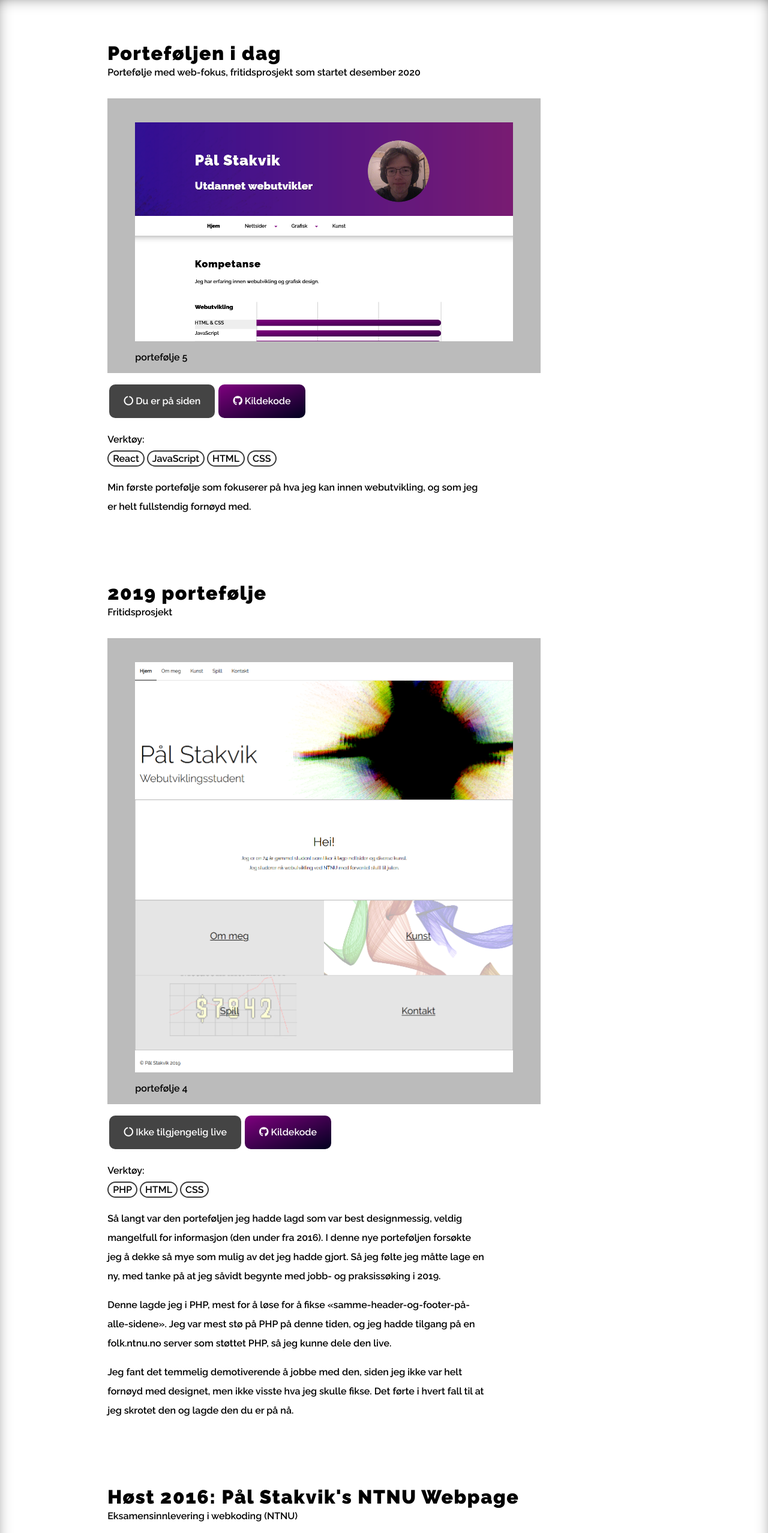
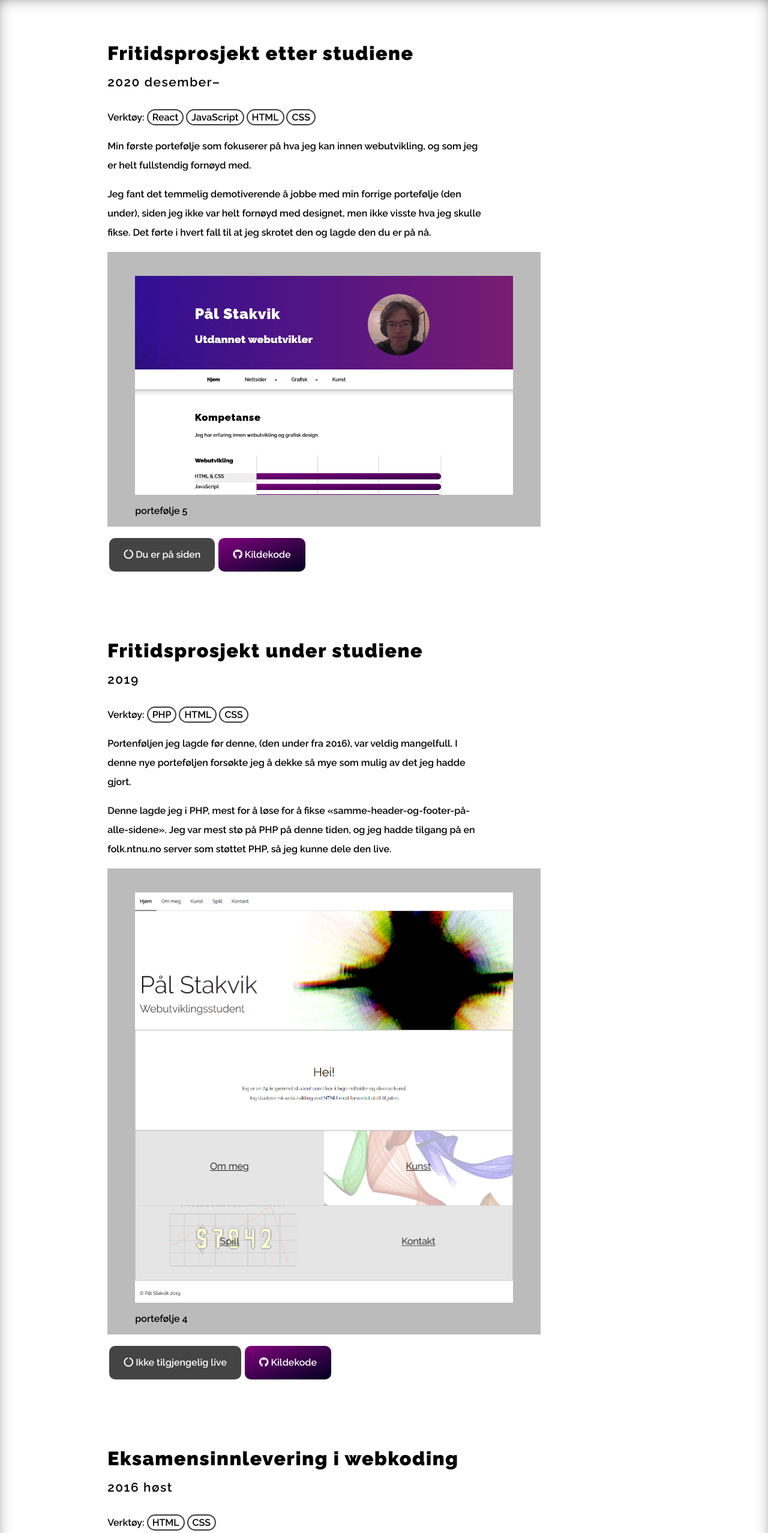
Before and after one commit to paalss/portfolio, a React (Create React App) app: page /portfolio/webwork/portfolios in a window 1280 px wide. Shown: the part 190-2746 px from the top of the page at 60% size. Built offline with nearby package versions, Linux system fonts and the light colour scheme.

Commit message:
endret work-tittel oppsett, class->className, uikit console error fiks, flyttet figure bilder til bunnen av beskrivelsen igjen, småoppdatering av tekst

```diff
--- a/src/index.css
+++ b/src/index.css
@@ -64,10 +64,9 @@
   }
   .subtitle {
     display: block;
-    font-size: 1rem;
+    font-size: 1.3rem;
     font-weight: 600;
-    margin: 0;
-    letter-spacing: normal;
+    margin: 1rem 0;
   }
   /* ––––––––––––––––––––– Header ––––––––––––––––––––– */
   header {
--- a/src/pages/Dokker.js
+++ b/src/pages/Dokker.js
@@ -1,8 +1,8 @@
 import dokkerInterface from "../images/dokker/dashboard/latest-document-assignment.png";
+import followupcardImg from "../images/dokker/follow-up-card/followupcard.png";
+import newcardsImg from "../images/dokker/news-card/newscards.png";
 // import newcardImg from "../images/dokker/news-card/wip3-2021-06-30-at-08.58.07.png";
-import newcardsImg from "../images/dokker/news-card/newscards.png";
-import followupcardImg from "../images/dokker/follow-up-card/followupcard.png";
-// import noElementsFoundImg from "../images/dokker/no-elements-found/empty-state-for-your-assignments.png";
+// import noelementsfoundImg from "../images/dokker/no-elements-found/empty-state-for-your-assignments.png";
 
 import Figure from "../components/common/Figure";
 
@@ -16,26 +16,23 @@ function Dokker() {
         target="_blank"
         rel="noopener noreferrer"
       >
-        <i class="fas fa-circle-notch"></i> Besøk siden
+        <i className="fas fa-circle-notch"></i> Besøk siden
       </a>
       <span className="link">
-        <i class="fab fa-github"></i> Privat kildekode
+        <i className="fab fa-github"></i> Privat kildekode
       </span>
       <h2>
-        Praksisprosjekt hos Learning Moment, april–september 2021
-        <span className="subtitle">
-          <ul className="tools">
-            Verktøy:
-            <br />
-            <li>React</li> <li>TypeScript</li> <li>HTML</li> <li>CSS</li>
-          </ul>
-        </span>
+        Praksisprosjekt hos Learning Moment
+        <span className="subtitle">2021 april–september</span>
       </h2>
+      <ul className="tools">
+        Verktøy: <li>React</li> <li>TypeScript</li> <li>HTML</li> <li>CSS</li>
+      </ul>
       <p>
         Under denne fem-måneders praksisen bidro jeg i utviklingen av
-        web-applikasjonen Dokker, som er produktet til Learning Moment. Jeg tok
-        også et React kurs for å få den nødvendige kunnskapen jeg trengte. Jeg
-        fikk bidratt med:
+        web-applikasjonen Dokker, produktet til Learning Moment. Jeg tok også et
+        React kurs for å få den nødvendige kunnskapen jeg trengte. Jeg fikk
+        bidratt med:
       </p>
       <ul>
         <li>Nye komponenter</li>
@@ -45,7 +42,7 @@ function Dokker() {
       </ul>
 
       <h3>Komponentener jeg lagde</h3>
-      <div uk-grid uk-lightbox="animation: slide">
+      <div uk-lightbox="animation: slide">
         <Figure
           imgSrc={followupcardImg}
           imgAlt="FollowUpCard"
@@ -56,6 +53,11 @@ function Dokker() {
           imgAlt="NewsCard"
           caption="Et kort for recent-atcivities-delen av dashboard"
         />
+        {/* <Figure
+          imgSrc={noelementsfoundImg}
+          imgAlt="NoElementsFound"
+          caption="Et ikon og melding som allerede fantes direkte i andre komponenter, men som jeg fikk pakke inn i et eget komponent. Her er komponentet brukt på assignments-listen"
+        /> */}
       </div>
       <h3>Litt om Dokker</h3>
       <p>
--- a/src/pages/Gallery/Gallery.js
+++ b/src/pages/Gallery/Gallery.js
@@ -58,7 +58,7 @@ function Gallery() {
   }
 
   return (
-    <div uk-grid uk-lightbox="animation: slide">
+    <div uk-lightbox="animation: slide">
       <div className={classes.galleryFlex}>{content}</div>
     </div>
   );
--- a/src/pages/Maclean.js
+++ b/src/pages/Maclean.js
@@ -10,7 +10,7 @@ function Maclean() {
         target="_blank"
         rel="noopener noreferrer"
       >
-        <i class="fas fa-circle-notch"></i> Besøk siden
+        <i className="fas fa-circle-notch"></i> Besøk siden
       </a>
       <a
         className="link"
@@ -21,14 +21,13 @@ function Maclean() {
         <span className="fab fa-github"></span> Kildekode
       </a>
       <h2>
-        Prosjekt på videregående, 2015
-        <span className="subtitle">
-          <ul className="tools">
-            Verktøy: <br />
-            <li>HTML</li> <li>CSS</li> <li>Photoshop</li> <li>Illustrator</li>
-          </ul>
-        </span>
+        Innlevering på videregående
+        <span className="subtitle">2015</span>
       </h2>
+      <ul className="tools">
+        Verktøy: <li>HTML</li> <li>CSS</li> <li>Photoshop</li>{" "}
+        <li>Illustrator</li>
+      </ul>
       <p>
         I 2015 hadde jeg et valgfritt prosjekt på videregående hvor jeg valgte å
         redesigne <i>alistairmaclean.com</i> sitt GUI. Grunnen var at jeg
--- a/src/pages/Portfolios.js
+++ b/src/pages/Portfolios.js
@@ -12,17 +12,29 @@ function Portfolios() {
     <>
       <>
         <h2>
-          Porteføljen i dag
-          <span className="subtitle">
-            Portefølje med web-fokus, fritidsprosjekt som startet desember 2020
-          </span>
+          Fritidsprosjekt etter studiene
+          <span className="subtitle">2020 desember–</span>
         </h2>
+        <ul className="tools">
+          Verktøy: <li>React</li> <li>JavaScript</li> <li>HTML</li> <li>CSS</li>
+        </ul>
 
-        <div uk-grid uk-lightbox="animation: slide">
+        <p>
+          Min første portefølje som fokuserer på hva jeg kan innen webutvikling,
+          og som jeg er helt fullstendig fornøyd med.
+        </p>
+        <p>
+          Jeg fant det temmelig demotiverende å jobbe med min forrige portefølje
+          (den under), siden jeg ikke var helt fornøyd med designet, men ikke
+          visste hva jeg skulle fikse. Det førte i hvert fall til at jeg skrotet
+          den og lagde den du er på nå.
+        </p>
+
+        <div uk-lightbox="animation: slide">
           <Figure imgSrc={pf5} imgAlt="portefølje 5" caption="portefølje 5" />
         </div>
         <span className="link">
-          <i class="fas fa-circle-notch"></i> Du er på siden
+          <i className="fas fa-circle-notch"></i> Du er på siden
         </span>
         <a
           className="link"
@@ -32,29 +44,34 @@ function Portfolios() {
         >
           <span className="fab fa-github"></span> Kildekode
         </a>
-        <span className="subtitle">
-          <ul className="tools">
-            Verktøy: <br />
-            <li>React</li> <li>JavaScript</li> <li>HTML</li> <li>CSS</li>
-          </ul>
-        </span>
-        <p>
-          Min første portefølje som fokuserer på hva jeg kan innen webutvikling,
-          og som jeg er helt fullstendig fornøyd med.
-        </p>
       </>
 
       <>
         <h2>
-          2019 portefølje
-          <span className="subtitle">Fritidsprosjekt</span>
+          Fritidsprosjekt under studiene
+          <span className="subtitle">2019</span>
         </h2>
+        <ul className="tools">
+          Verktøy: <li>PHP</li> <li>HTML</li> <li>CSS</li>
+        </ul>
 
-        <div uk-grid uk-lightbox="animation: slide">
+        <p>
+          Portenføljen jeg lagde før denne, (den under fra 2016), var veldig
+          mangelfull. I denne nye porteføljen forsøkte jeg å dekke så mye som
+          mulig av det jeg hadde gjort.
+        </p>
+        <p>
+          Denne lagde jeg i PHP, mest for å løse for å fikse
+          «samme-header-og-footer-på-alle-sidene». Jeg var mest stø på PHP på
+          denne tiden, og jeg hadde tilgang på en folk.ntnu.no server som
+          støttet PHP, så jeg kunne dele den live.
+        </p>
+
+        <div uk-lightbox="animation: slide">
           <Figure imgSrc={pf4} imgAlt="portefølje 4" caption="portefølje 4" />
         </div>
         <span className="link">
-          <i class="fas fa-circle-notch"></i> Ikke tilgjengelig live
+          <i className="fas fa-circle-notch"></i> Ikke tilgjengelig live
         </span>
         <a
           className="link"
@@ -64,40 +81,18 @@ function Portfolios() {
         >
           <span className="fab fa-github"></span> Kildekode
         </a>
-        <span className="subtitle">
-          <ul className="tools">
-            Verktøy: <br />
-            <li>PHP</li> <li>HTML</li> <li>CSS</li>
-          </ul>
-        </span>
-        <p>
-          Så langt var den porteføljen jeg hadde lagd som var best designmessig,
-          veldig mangelfull for informasjon (den under fra 2016). I denne nye
-          porteføljen forsøkte jeg å dekke så mye som mulig av det jeg hadde
-          gjort. Så jeg følte jeg måtte lage en ny, med tanke på at jeg såvidt
-          begynte med jobb- og praksissøking i 2019.
-        </p>
-        <p>
-          Denne lagde jeg i PHP, mest for å løse for å fikse
-          «samme-header-og-footer-på-alle-sidene». Jeg var mest stø på PHP på
-          denne tiden, og jeg hadde tilgang på en folk.ntnu.no server som
-          støttet PHP, så jeg kunne dele den live.
-        </p>
-        <p>
-          Jeg fant det temmelig demotiverende å jobbe med den, siden jeg ikke
-          var helt fornøyd med designet, men ikke visste hva jeg skulle fikse.
-          Det førte i hvert fall til at jeg skrotet den og lagde den du er på nå.
-        </p>
       </>
 
       <>
         <h2>
-          Høst 2016: Pål Stakvik's NTNU Webpage
-          <span className="subtitle">
-            Eksamensinnlevering i webkoding (NTNU)
-          </span>
+          Eksamensinnlevering i webkoding
+          <span className="subtitle">2016 høst</span>
         </h2>
-        <div uk-grid uk-lightbox="animation: slide">
+        <ul className="tools">
+          Verktøy: <li>HTML</li> <li>CSS</li>
+        </ul>
+
+        <div uk-lightbox="animation: slide">
           <Figure imgSrc={pf3} imgAlt="portefølje 3" caption="portefølje 3" />
         </div>
         <a
@@ -106,7 +101,7 @@ function Portfolios() {
           target="_blank"
           rel="noopener noreferrer"
         >
-          <i class="fas fa-circle-notch"></i> Besøk siden
+          <i className="fas fa-circle-notch"></i> Besøk siden
         </a>
         <a
           className="link"
@@ -116,20 +111,23 @@ function Portfolios() {
         >
           <span className="fab fa-github"></span> Kildekode
         </a>
-        <span className="subtitle">
-          <ul className="tools">
-            Verktøy: <br />
-            <li>HTML</li> <li>CSS</li>
-          </ul>
-        </span>
       </>
 
       <>
         <h2>
-          2016 vår/høst Portefølje
-          <span className="subtitle">Fritidsprosjekt</span>
+          En portefølje påbegynt like før studiene
+          <span className="subtitle">2016</span>
         </h2>
-        <div uk-grid uk-lightbox="animation: slide">
+        <ul className="tools">
+          Verktøy: <li>HTML</li> <li>CSS</li>
+        </ul>
+
+        <p>
+          Denne kom jeg aldri langt med før jeg la prosjektet fra meg. Den har
+          ingen undersider og index-siden er halvferdig.
+        </p>
+
+        <div uk-lightbox="animation: slide">
           <Figure
             imgSrc={pf2}
             imgAlt="portefølje 2"
@@ -142,7 +140,7 @@ function Portfolios() {
           target="_blank"
           rel="noopener noreferrer"
         >
-          <i class="fas fa-circle-notch"></i> Besøk siden
+          <i className="fas fa-circle-notch"></i> Besøk siden
         </a>
         <a
           className="link"
@@ -152,31 +150,32 @@ function Portfolios() {
         >
           <span className="fab fa-github"></span> Kildekode
         </a>
-        <span className="subtitle">
-          <ul className="tools">
-            Verktøy:
-            <br />
-            <li>HTML</li> <li>CSS</li>
-          </ul>
-        </span>
-        <p>
-          Denne kom jeg aldri langt med før jeg la prosjektet fra meg. Den har
-          ingen undersider og index-siden er halvferdig.
-        </p>
       </>
 
       <>
         <h2>
-          2015 Portefølje 2
-          <span className="subtitle">
-            Videreutvikling av en innlevering på VGS (se neste punkt)
-          </span>
+          Innlevering på VGS og videreutvikling etter det
+          <span className="subtitle">2015</span>
         </h2>
-        <div uk-grid uk-lightbox="animation: slide">
+        <ul className="tools">
+          Verktøy: <li>HTML</li> <li>CSS</li>
+        </ul>
+
+        <p>
+          Denne siden hadde veldig mye av det arbeidet jeg hadde gjort på medier
+          og kommunikasjon på videregående. Mye grafisk arbeid!
+        </p>
+
+        <div uk-lightbox="animation: slide">
           <Figure
             imgSrc={pf1v2}
             imgAlt="portefølje 1 versjon 2"
-            caption="Estetiske endringer gjort"
+            caption="Videreutvikling: nye farger og noe endret layout"
+          />
+          <Figure
+            imgSrc={pf1v1}
+            imgAlt="portefølje 1 versjon 1"
+            caption="Innleveringsoppgave på medier og kommunikasjon"
           />
         </div>
         <a
@@ -185,7 +184,7 @@ function Portfolios() {
           target="_blank"
           rel="noopener noreferrer"
         >
-          <i class="fas fa-circle-notch"></i> Besøk siden
+          <i className="fas fa-circle-notch"></i> Besøk siden
         </a>
         <a
           className="link"
@@ -195,44 +194,6 @@ function Portfolios() {
         >
           <span className="fab fa-github"></span> Kildekode
         </a>
-        <span className="subtitle">
-          <ul className="tools">
-            Verktøy:
-            <br />
-            <li>HTML</li> <li>CSS</li>
-          </ul>
-        </span>
-        <p>
-          Denne siden hadde veldig mye av det arbeidet jeg hadde gjort på medier
-          og kommunikasjon på videregående. Mye grafisk arbeid!
-        </p>
-      </>
-
-      <>
-        <h2>
-          2015 Portefølje
-          <span className="subtitle">Innleveringsoppgave på videregående</span>
-        </h2>
-        <div uk-grid uk-lightbox="animation: slide">
-          <Figure
-            imgSrc={pf1v1}
-            imgAlt="portefølje 1 versjon 1"
-            caption="innleveringsoppgave i 2015"
-          />
-        </div>
-        <span className="link">
-          <i class="fas fa-circle-notch"></i> Ikke tilgjengelig live
-        </span>
-        <span className="link">
-          <i class="fab fa-github"></i> Ikke tilgjengelig kildekode
-        </span>
-        <span className="subtitle">
-          <ul className="tools">
-            Verktøy:
-            <br />
-            <li>HTML</li> <li>CSS</li>
-          </ul>
-        </span>
       </>
     </>
   );
--- a/src/pages/Rankingapp.js
+++ b/src/pages/Rankingapp.js
@@ -9,7 +9,7 @@ function Rankingapp() {
     <>
       <img src={rankingappGif} alt="ranking app interface" />
       <span className="link">
-        <i class="fas fa-circle-notch"></i> Ikke tilgjengelig live
+        <i className="fas fa-circle-notch"></i> Ikke tilgjengelig live
       </span>
       <a
         className="link"
@@ -20,17 +20,14 @@ function Rankingapp() {
         <span className="fab fa-github"></span> Kildekode
       </a>
       <h2>
-        Ranking app, høsten 2020–
-        <span className="subtitle">
-          <ul className="tools">
-            Verktøy:
-            <br />
-            <li>JavaScript</li> <li>TypeScript</li> <li>PHP</li> <li>MySQL</li>{" "}
-            <li>Relasjonsdatabase&nbsp;(MariaDB)</li> <li>HTML</li> <li>CSS</li>{" "}
-            <li>Docker</li> <li>Jest</li>{" "}
-          </ul>
-        </span>
+        Ranking app
+        <span className="subtitle">2020 høst–</span>
       </h2>
+      <ul className="tools">
+        Verktøy: <li>JavaScript</li> <li>TypeScript</li> <li>PHP</li>{" "}
+        <li>MySQL</li> <li>Relasjonsdatabase&nbsp;(MariaDB)</li> <li>HTML</li>{" "}
+        <li>CSS</li> <li>Docker</li> <li>Jest</li>
+      </ul>
       Prosjektet er foreløpig satt på pause.
       <p>
         I slutten av juli 2020 begynte jeg å lage denne webappen for å rangere
@@ -40,13 +37,9 @@ function Rankingapp() {
         på felles lister og importere listelementer direkte fra andre databaser
         (med web API).
       </p>
-      <h3>
-        Motivasjon til prosjektet
-        <span className="subtitle">
-          Kort sagt: Jeg ville prøve å lage det ranker.com burde ha vært. Og for
-          å ha et kodeprosjekt å drive på med.
-        </span>
-      </h3>
+      <h3>Motivasjon til prosjektet</h3>
+      Kort sagt: Jeg ville prøve å lage det ranker.com burde ha vært. Og for å
+      ha et kodeprosjekt å drive på med.
       <p>
         Ranker.com er en nettapp som hadde mye av den samme funksjonaliteten som
         jeg nevnte over. Jeg likte det, og det var derfor skuffende da
@@ -66,7 +59,7 @@ function Rankingapp() {
         Uansett, jeg hadde jo blitt bedre på programmering i JavaScript, så det
         i seg selv er jo motivasjon nok til å fortsette med det.
       </p>
-      <div uk-grid uk-lightbox="animation: slide">
+      <div uk-lightbox="animation: slide">
         <Figure
           imgSrc={overviewImg}
           imgAlt="oversikt over lister eksempel"
--- a/src/pages/Videoopplasting.js
+++ b/src/pages/Videoopplasting.js
@@ -7,7 +7,10 @@ import Figure from "../components/common/Figure";
 function Videoopplasting() {
   return (
     <>
-      <h2>To studie&shy;proskekter, våren 2020</h2>
+      <h2>
+        To studie&shy;proskekter
+        <span className="subtitle">2020 vår</span>
+      </h2>
       <p>
         Våren 2020, i faget WWW-teknologi, hadde vi to prosjekter hvor vi skulle
         lage nettapplikasjoner for videoopplasting og -visning. Altså mye det
@@ -25,29 +28,11 @@ function Videoopplasting() {
       </p>
 
       <h2>Første prosjekt</h2>
-      <div uk-grid uk-lightbox="animation: slide">
-        <Figure
-          imgSrc={videoOgTranskriptImg}
-          imgAlt="videosiden i første prosjekt"
-          caption="Videoside i første prosjekt"
-          group="videoopplasting1"
-        />
-      </div>
-      <span className="link">
-        <i class="fas fa-circle-notch"></i> Ikke tilgjengelig live
-      </span>
-      <span className="link">
-        <i class="fab fa-github"></i> Privat kildekode
-      </span>
-      <span className="subtitle">
       <ul className="tools">
-          Verktøy: <br />
-          <li>Templating engine (Twig)</li> <li>PHP</li> <li>MySQL</li>{" "}
-          <li>Relasjonsdatabase</li> <li>HTML</li> <li>Docker</li>{" "}
+        Verktøy: <li>Templating engine (Twig)</li> <li>PHP</li> <li>MySQL</li>{" "}
+        <li>Relasjonsdatabase</li> <li>HTML</li> <li>Docker</li>
       </ul>
-      </span>
 
-      <div>
       <p>
         Jeg jobbet i en gruppe med to andre. Jeg arbeidet mest med
         videoopplasting, -redigering og -visning. I tillegg gjorde jeg det
@@ -59,41 +44,29 @@ function Videoopplasting() {
         Appen ble lagd med PHP-filer og templating engine'en Twig for å rendre
         html-sidene.
       </p>
-      </div>
 
-      <h2>Andre prosjekt</h2>
-      <div uk-grid uk-lightbox="animation: slide">
+      <div uk-lightbox="animation: slide">
         <Figure
-          imgSrc={videosideImg}
-          imgAlt="videosiden i andre prosjekt"
-          caption="Videoside i andre prosjekt"
-        />
-        <Figure
-          imgSrc={videolisteImg}
-          imgAlt="videolistesiden"
-          caption="Videooversikt"
-        />
-        <Figure
-          imgSrc={videoopplastingImg}
-          imgAlt="videoopplastingssiden"
-          caption="«Last opp video»-siden"
+          imgSrc={videoOgTranskriptImg}
+          imgAlt="videosiden i første prosjekt"
+          caption="Videoside i første prosjekt"
+          group="videoopplasting1"
         />
       </div>
       <span className="link">
-        <i class="fas fa-circle-notch"></i> Ikke tilgjengelig live
+        <i className="fas fa-circle-notch"></i> Ikke tilgjengelig live
       </span>
       <span className="link">
-        <i class="fab fa-github"></i> Privat kildekode
-      </span>
-      <span className="subtitle">
-        <ul className="tools">
-          Verktøy: <br />
-          <li>JavaScript</li> <li>LitElement</li> <li>PHP</li> <li>MySQL</li>{" "}
-          <li>Relasjonsdatabase</li> <li>HTML</li> <li>CSS</li> <li>Docker</li>{" "}
-        </ul>
+        <i className="fab fa-github"></i> Privat kildekode
       </span>
 
-      <div>
+      <h2>Andre prosjekt</h2>
+      <ul className="tools">
+        Verktøy: <li>JavaScript</li> <li>LitElement</li> <li>PHP</li>{" "}
+        <li>MySQL</li> <li>Relasjonsdatabase</li> <li>HTML</li> <li>CSS</li>{" "}
+        <li>Docker</li>
+      </ul>
+
       <p>
         Kravspesifikasjonen var mye det samme som i prosjekt 1. Her skulle det
         også skilles mellom ulike brukertyper, som var <i>admin</i>,{" "}
@@ -112,16 +85,16 @@ function Videoopplasting() {
         <li>
           <b>admin</b> skulle ha de samme rettighetene som alle andre, pluss
           mulighet til å endre å brukertypen til de andre brukerne. (Når folk
-            skal registrere seg som lærer, må de opprette en studentbruker, og
-            så sende forespørsel til admin om å få byttet brukertype)
+          skal registrere seg som lærer, må de opprette en studentbruker, og så
+          sende forespørsel til admin om å få byttet brukertype)
         </li>
       </ul>
 
       <p>
-          Nettappen skulle også være en Single page application, men dette fikk
-          vi til bare delvis. (Hvis man klikker på en video i oversikten, tar
-          siden en automatisk refresh. Man må også refreshe etter å ha lastet
-          opp video eller gjort andre permanente endringer.)
+        Nettappen skulle også være en Single page application, men dette fikk vi
+        til bare delvis. (Hvis man klikker på en video i oversikten, tar siden
+        en automatisk refresh. Man må også refreshe etter å ha lastet opp video
+        eller gjort andre permanente endringer.)
       </p>
       <p>
         I dette prosjektet jobbet jeg med én annen. Det jeg hadde ansvar for,
@@ -130,10 +103,33 @@ function Videoopplasting() {
         også med litt CSS styling.
       </p>
       <p>
-          Appen ble lagd med bruk av LitElement-baserte komponenter som vi for
-          det meste lagde selv.
+        Appen ble lagd med bruk av LitElement-baserte komponenter som vi for det
+        meste lagde selv.
       </p>
+
+      <div uk-lightbox="animation: slide">
+        <Figure
+          imgSrc={videosideImg}
+          imgAlt="videosiden i andre prosjekt"
+          caption="Videoside i andre prosjekt"
+        />
+        <Figure
+          imgSrc={videolisteImg}
+          imgAlt="videolistesiden"
+          caption="Videooversikt"
+        />
+        <Figure
+          imgSrc={videoopplastingImg}
+          imgAlt="videoopplastingssiden"
+          caption="«Last opp video»-siden"
+        />
       </div>
+      <span className="link">
+        <i className="fas fa-circle-notch"></i> Ikke tilgjengelig live
+      </span>
+      <span className="link">
+        <i className="fab fa-github"></i> Privat kildekode
+      </span>
     </>
   );
 }
```
Also changed, not shown: src/pages/-Template.js (+7 -10 lines), src/pages/Artistbooking.js (+13 -24 lines), src/pages/JRNM.js (+4 -7 lines). Lines whose indentation alone changed are shown as unchanged.
